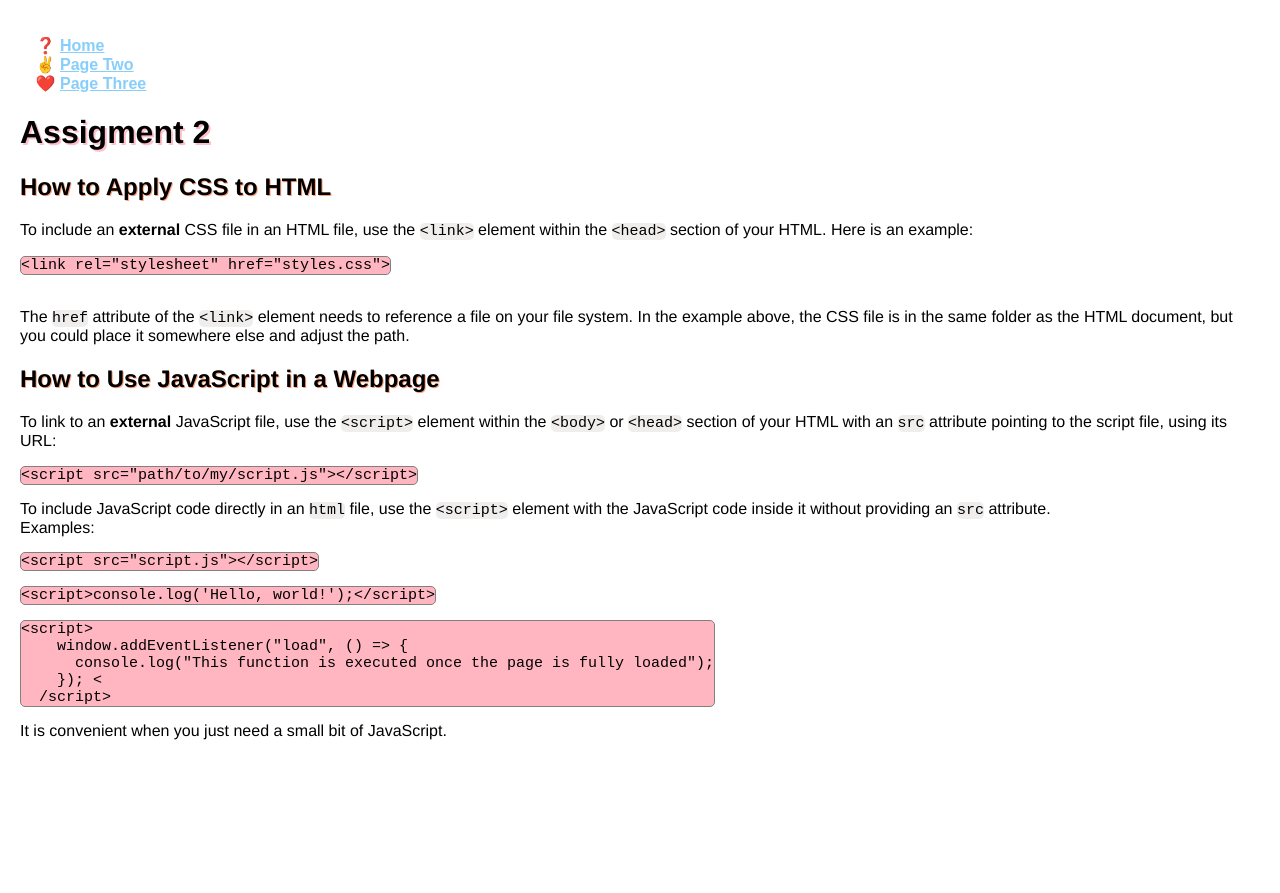
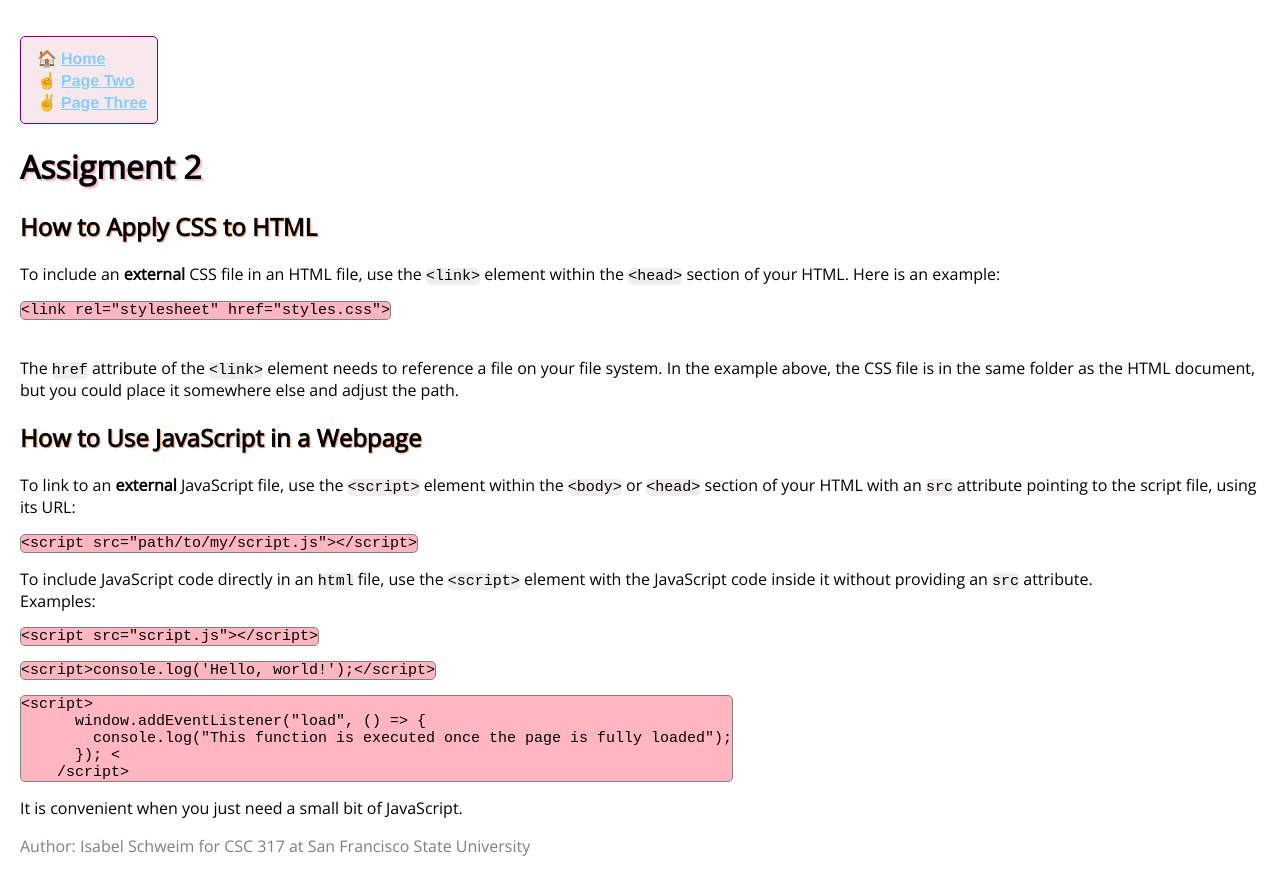
Before and after one commit to isabelschweim/csc317-multipage_static_website_2.0, a plain HTML site: page index.html in a window 1280 px wide. Before the commit the page ends 800 px from the top, so only its background shows below. Drawn offline with nearby package versions, Linux system fonts and the light colour scheme.

Commit message:
Nav bar emojis

```diff
--- a/index.html
+++ b/index.html
@@ -5,12 +5,14 @@
 <head>
   <meta charset="UTF-8">
   <meta name="viewport" content="width=device-width, initial-scale=1.0">
+  <title>My First Multipage Static Website</title>
   <link rel="stylesheet" href="styles.css">
-</head>
+  <link rel="icon" href="favicon.ico" type="image/x-icon">
+  <link href="https://fonts.googleapis.com/css?family=Open+Sans" rel="stylesheet" />
 
 <!-- Banner Image (SVG) -->
 <!-- Example SVG elements -->
-<body>
+
   <!--
   <svg width="100%" height="300" xmlns="http://www.w3.org/2000/svg">
       <circle cx="50" cy="50" r="40" fill="lightblue" />
@@ -28,6 +30,10 @@
     </ul>
   </nav>
 
+</head>
+
+
+<body>
   <h1> Assigment 2 </h1>
 
   <!-- CSS Section -->
@@ -75,5 +81,10 @@
     It is convenient when you just need a small bit of JavaScript.
   </p>
 
+  <footer>
+    <p>Author: Isabel Schweim for CSC 317 at San Francisco State University</p>
+  </footer>
+
 </body>
+
 </html>
--- a/styles.css
+++ b/styles.css
@@ -1,4 +1,8 @@
 /* styles.css */
+
+html {
+  font-family: "Open Sans", Helvetica, Arial, sans-serif;
+}
 
 h1 {
     text-shadow: 2px 2px pink;
@@ -9,25 +13,36 @@ h2 {
 }
 
 body {
-    font-family: Helvetica, sans-serif;
     font-size: 16px;
     margin: 10px;
     padding: 10px;
 }
 
+.menue ul {
+    padding: 10px 10px 10px 40px;
+    border-width: 1px;
+    border-radius: 5px;
+    border-style: solid;
+    border-color: purple;
+    background-color: rgb(247, 232, 237);
+    width: fit-content;
+    list-style-position: inside;
+}
+
 /* style type for unordered list */
 @counter-style custom-unordered {
-    system: cyclic;
-    symbols:  '❓' '✌️' '❤️' ;
+    system: finite;
+    symbols: '🏠' '☝️' '✌️' ;
     suffix: ' ';
 }
 
-li {
+.menue li {
     list-style: custom-unordered;
+    transition: all 0.3s ease;
 }
 
 a {
-    font-family: Arial, sans-serif; /* Change the font */
+    font-family: Helvetica, Arial, sans-serif, sans-serif; /* Change the font */
     font-size: 16px; /* Adjust the font size if needed */
     font-weight: bold; /* Make the font bold, if desired */
 }
@@ -71,6 +86,7 @@ pre  {
 caption {
     font-size: 25px;
     text-align: center;
+    padding: 10px;
 }
 
 table {
@@ -101,6 +117,6 @@ table {
     background-color: rgb(247, 241, 241);
   }
 
-  caption {
-    padding: 10px;
+  footer {
+    color: gray;
   }
```
Also changed, not shown: views/three.html (+2 -1 lines), views/two.html (+21 -0 lines). Lines whose indentation alone changed are shown as unchanged.
